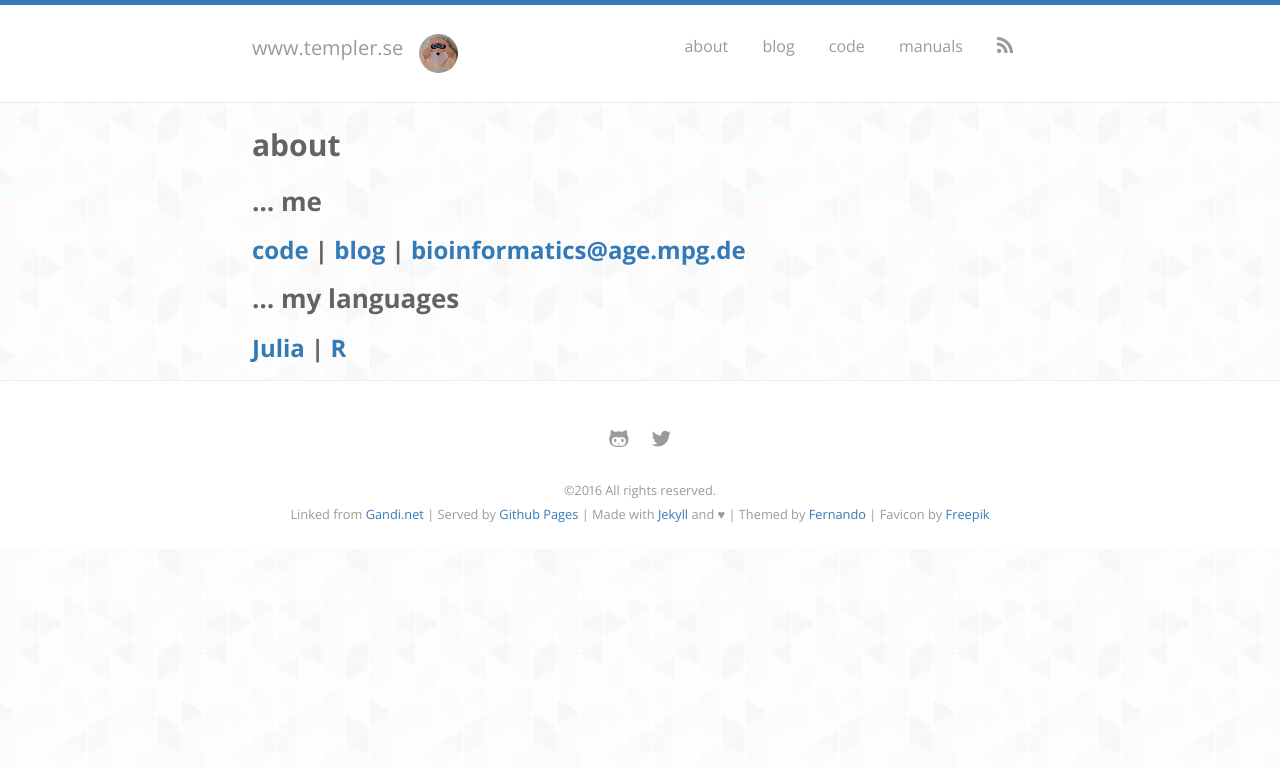
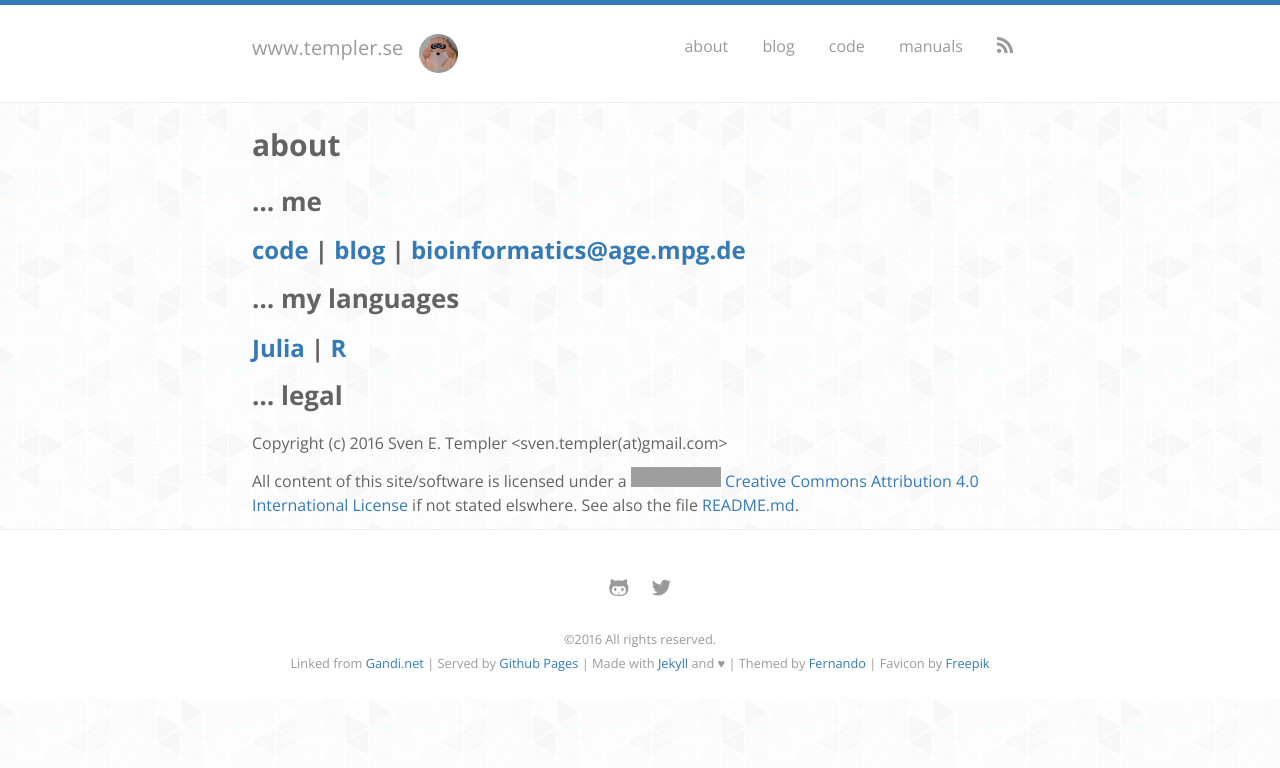
Before and after one commit to pmdbio/setempler.github.io, a Jekyll site: the page built from about.md, in a window 1280 px wide. Shown: the top 768 px of the page. Built offline with Jekyll 4.4.1, drawn with Linux system fonts in a browser that asks for light colours; nearby versions of some CDN libraries; some web fonts are replaced; grey boxes are pictures that could not be loaded.

Commit message:
added copyright and licensing

```diff
--- a/about.md
+++ b/about.md
@@ -13,3 +13,12 @@ permalink: /about
 ## ... my languages
 
 ### [Julia](http://julialang.org){:target="_blank"} | [R](https://www.r-project.org){:target="_blank"}
+
+## ... legal
+
+Copyright (c) 2016 Sven E. Templer <sven.templer(at)gmail.com>
+
+All content of this site/software is licensed under a
+![Creative Commons License/CC-BY 4.0](https://i.creativecommons.org/l/by/4.0/80x15.png)
+[Creative Commons Attribution 4.0 International License](http://creativecommons.org/licenses/by/4.0/)
+if not stated elswhere. See also the file [README.md](https://github.com/setempler/setempler.github.io).
```
Also changed, not shown: README.md.
